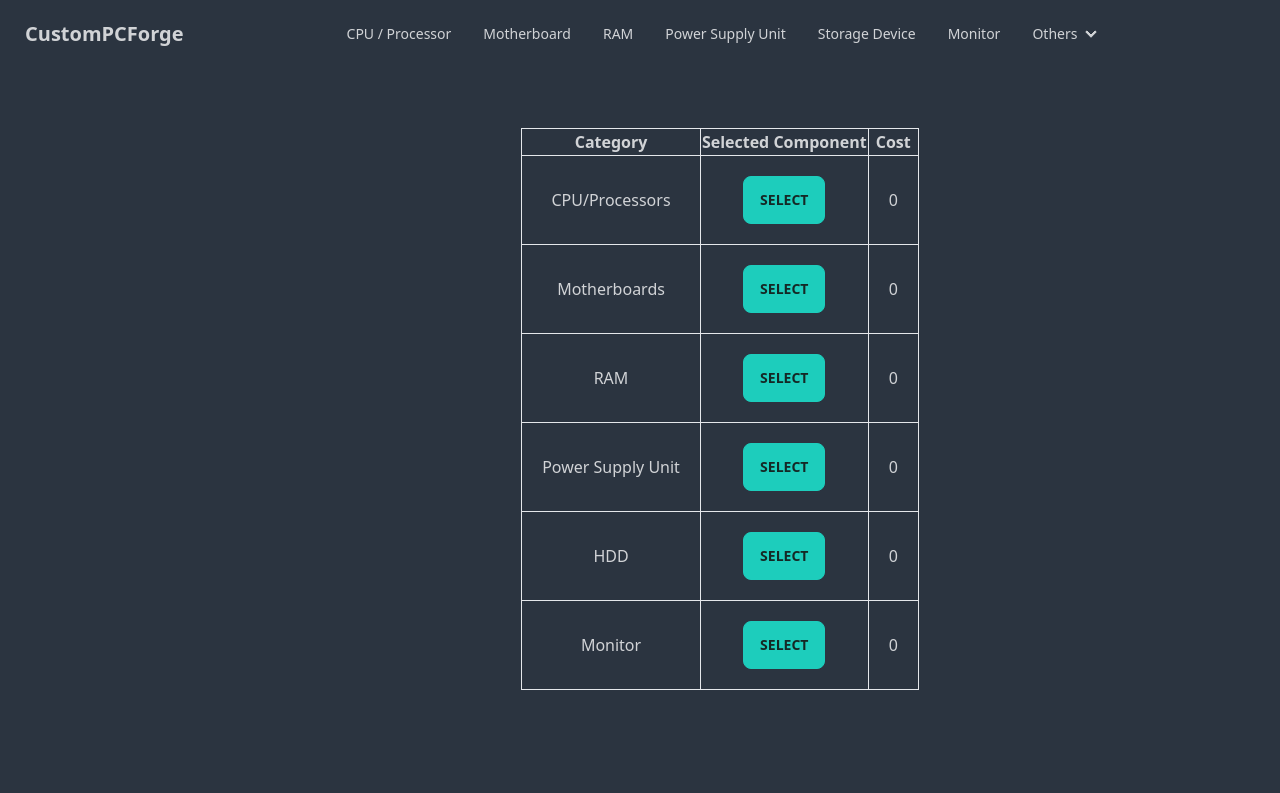
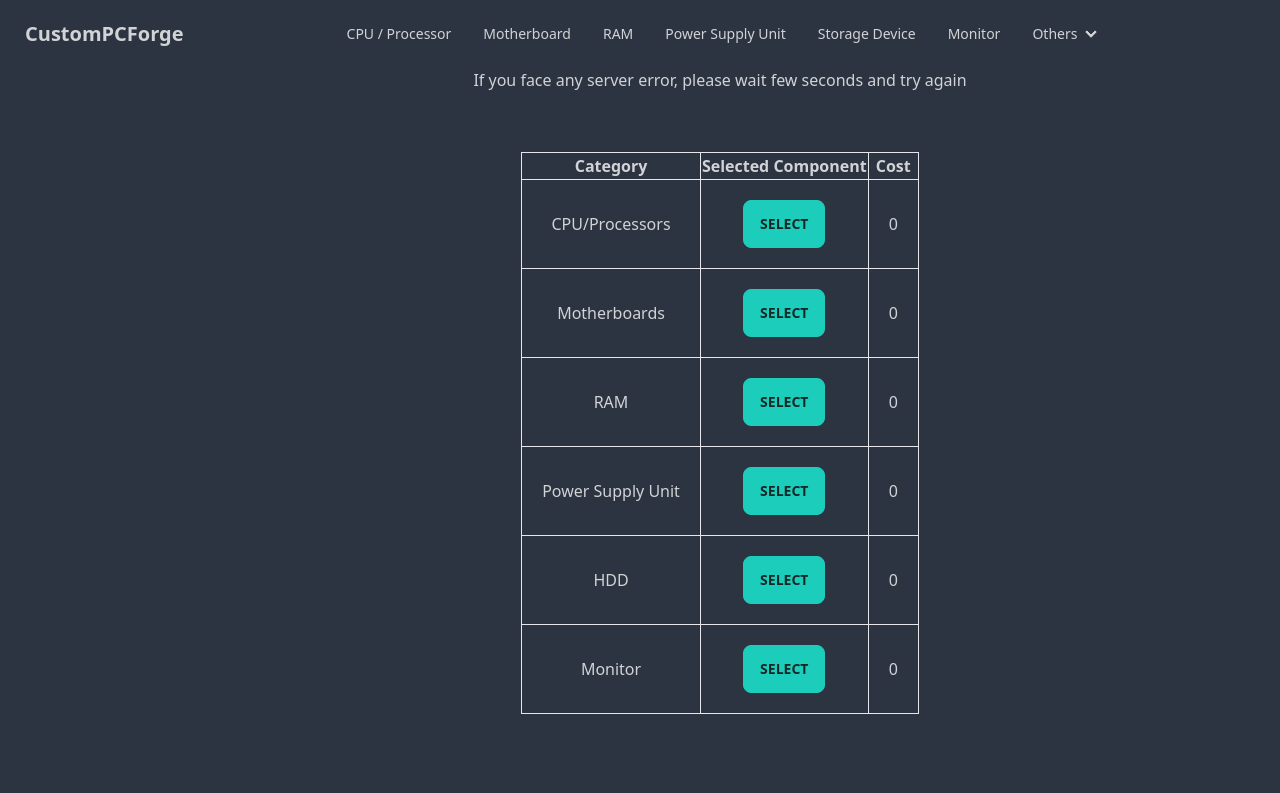
Before and after one commit to TanvirHasanPrince/CustomPCForge, a Next.js app: page /pcBuilder in a window 1280 px wide. Shown: the top 793 px of the page. Built offline with nearby package versions, Linux system fonts and the light colour scheme.

Commit message:
Server Error

```diff
--- a/src/pages/pcBuilder/index.js
+++ b/src/pages/pcBuilder/index.js
@@ -35,6 +35,7 @@
 
   return (
     <div className="text-center">
+      <span>If you face any server error, please wait few seconds and try again</span>
       <div className="flex items-center justify-center py-10 my-5">
         <table className="table-auto border-collapse">
           <thead>
```
